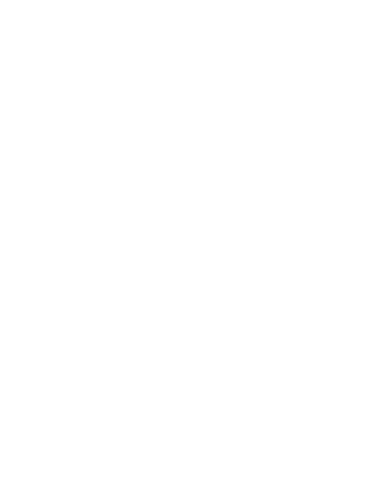
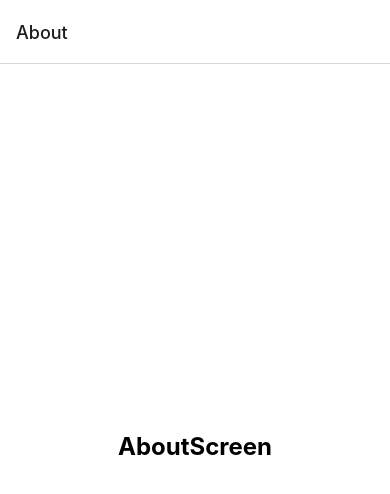
Before and after one commit to martinromario55/RNNavigation, a React Native app: screen / in a window 390 px wide. Shown: the top 494 px of the page. Built offline with nearby package versions, Linux system fonts and the light colour scheme.

Commit message:
Stack Navigation

```diff
--- a/App.js
+++ b/App.js
@@ -1,7 +1,17 @@
 import { NavigationContainer } from '@react-navigation/native'
+import { createNativeStackNavigator } from '@react-navigation/native-stack'
+import HomeScreen from './screens/HomeScreen'
+import AboutScreen from './screens/AboutScreen'
+
+const Stack = createNativeStackNavigator()
 
 export default function App() {
   return (
-    <NavigationContainer>{/* Rest of your app code */}</NavigationContainer>
+    <NavigationContainer>
+      <Stack.Navigator initialRouteName="About">
+        <Stack.Screen name="Home" component={HomeScreen} />
+        <Stack.Screen name="About" component={AboutScreen} />
+      </Stack.Navigator>
+    </NavigationContainer>
   )
 }
--- a/package.json
+++ b/package.json
@@ -10,12 +10,13 @@
   },
   "dependencies": {
     "@react-navigation/native": "^6.1.9",
+    "@react-navigation/native-stack": "^6.9.17",
     "expo": "~49.0.18",
     "expo-status-bar": "~1.6.0",
     "react": "18.2.0",
     "react-native": "0.72.6",
-    "react-native-screens": "~3.22.0",
-    "react-native-safe-area-context": "4.6.3"
+    "react-native-safe-area-context": "4.6.3",
+    "react-native-screens": "~3.22.0"
   },
   "devDependencies": {
     "@babel/core": "^7.20.0"
--- /dev/null
+++ b/screens/AboutScreen.js
@@ -0,0 +1,24 @@
+import { View, Text, StyleSheet } from 'react-native'
+import React from 'react'
+
+export default function AboutScreen() {
+  return (
+    <View style={styles.container}>
+      <Text style={styles.text}>AboutScreen</Text>
+    </View>
+  )
+}
+
+const styles = StyleSheet.create({
+  container: {
+    flex: 1,
+    alignItems: 'center',
+    justifyContent: 'center',
+    backgroundColor: '#fff',
+  },
+  text: {
+    fontSize: 24,
+    marginBottom: 16,
+    fontWeight: 'bold',
+  },
+})
--- /dev/null
+++ b/screens/HomeScreen.js
@@ -0,0 +1,23 @@
+import { View, Text, StyleSheet } from 'react-native'
+
+export default function HomeScreen() {
+  return (
+    <View style={styles.container}>
+      <Text style={styles.text}>HomeScreen</Text>
+    </View>
+  )
+}
+
+const styles = StyleSheet.create({
+  container: {
+    flex: 1,
+    alignItems: 'center',
+    justifyContent: 'center',
+    backgroundColor: '#fff',
+  },
+  text: {
+    fontSize: 24,
+    marginBottom: 16,
+    fontWeight: 'bold',
+  },
+})
```
Also changed, not shown: 1 other file (tests, documents, lock files or other folders).
